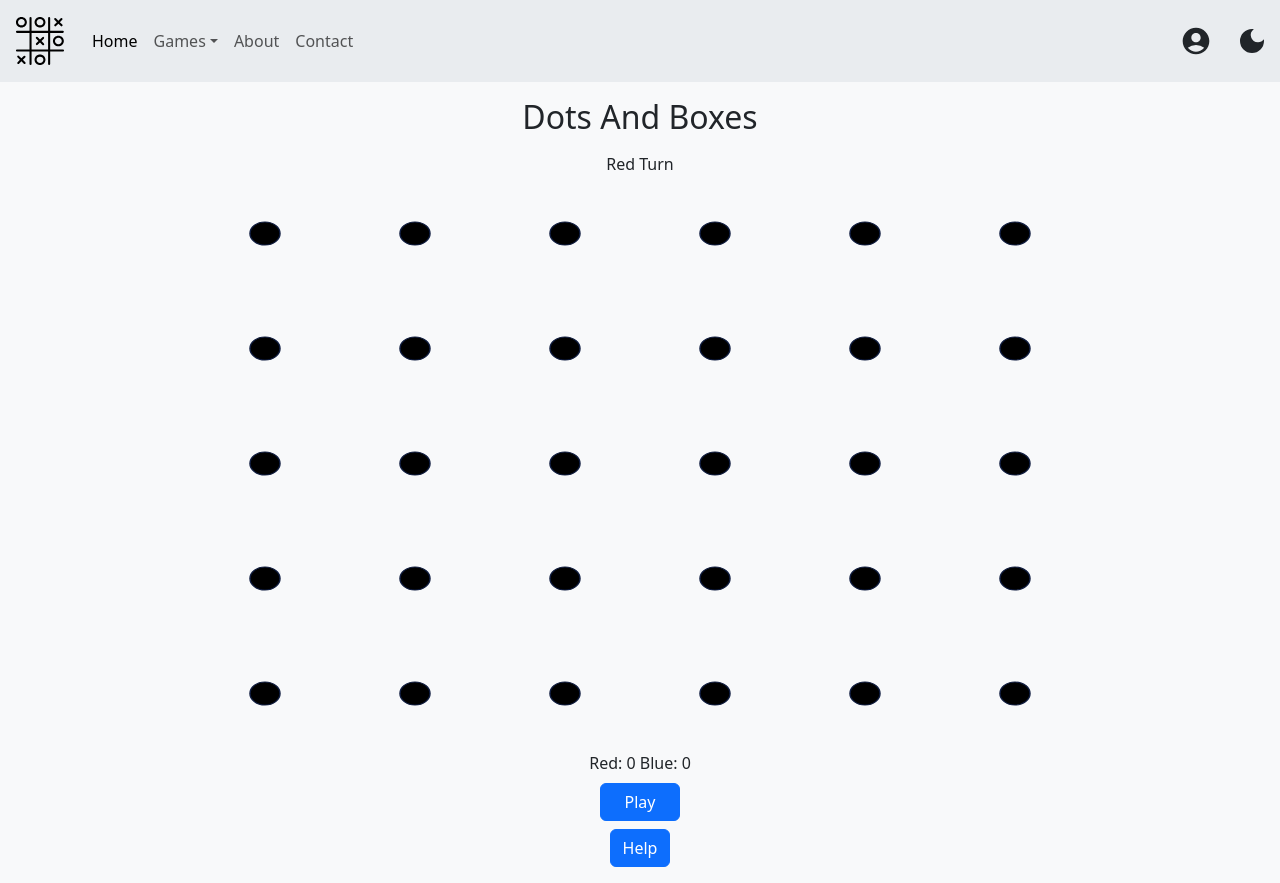
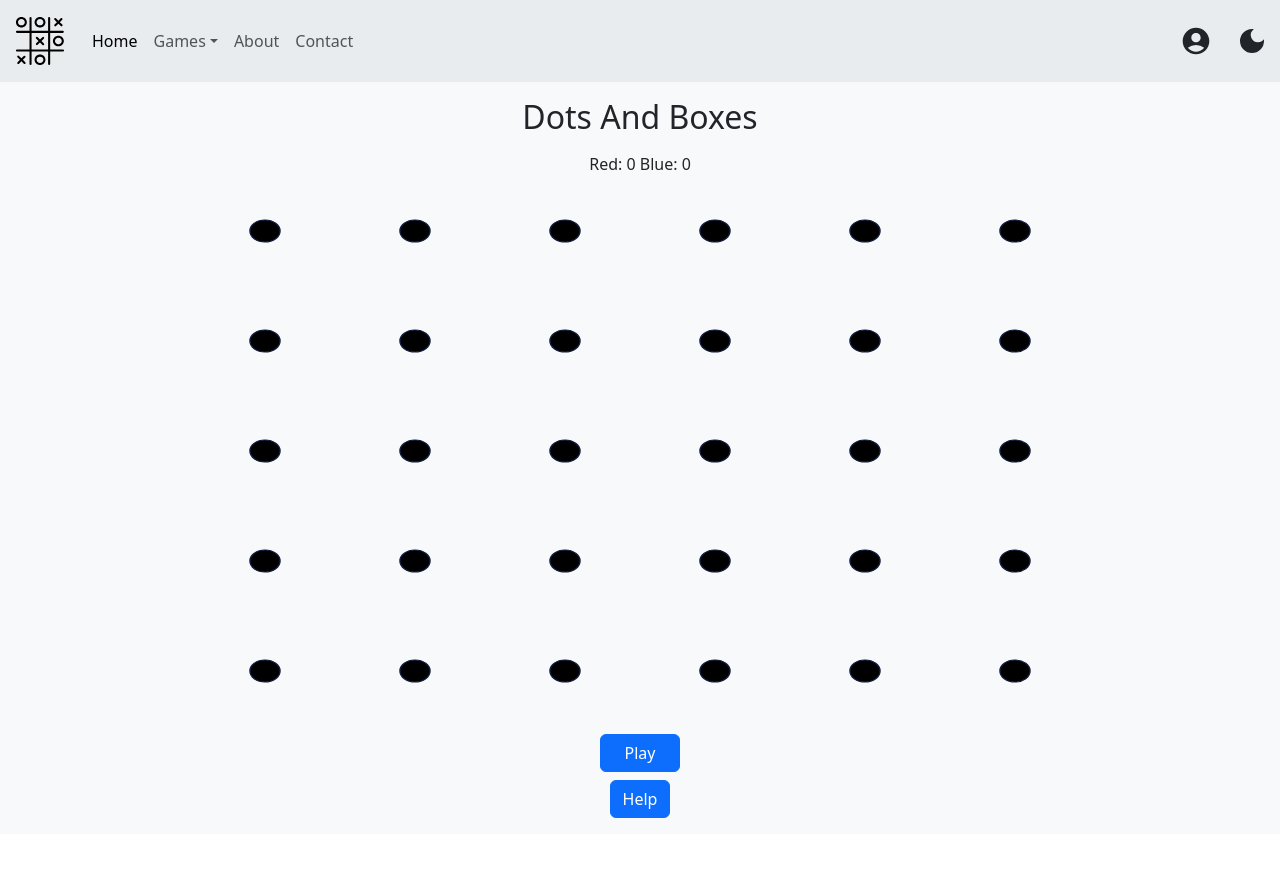
Before and after one commit to Zeden19/pencil-and-paper-games, a React (Vite) app: page /dotsandboxes in a window 1280 px wide. After the commit the page ends 834 px from the top, so only its background shows below. Built offline with nearby package versions, Linux system fonts and the light colour scheme.

Commit message:
Set winning & minor code touch ups

```diff
--- a/src/Dots&Boxes/Cell.tsx
+++ b/src/Dots&Boxes/Cell.tsx
@@ -1,4 +1,4 @@
-import useDotsAndBoxes, { Dot, Line } from "./stores.ts";
+import useDotsAndBoxes, { Box, Dot, Line } from "./stores.ts";
 import styles from "./styles.module.css";
 import classNames from "classnames/bind";
 import Lines from "./Lines.tsx";
@@ -23,6 +23,10 @@ function oppositeDirection(direction: string) {
   }
 }
 
+function isBoxComplete(box: Box): boolean {
+  return Object.values(box!.directions).every((value: Line) => value.line);
+}
+
 function Cell({ rowIndex, colIndex, cell }: Props) {
   const {
     setGrid,
@@ -36,7 +40,22 @@ function Cell({ rowIndex, colIndex, cell }: Props) {
     setCellsHighlighted,
     grid,
     boxGrid,
+    scores: { red, blue },
+    setScore,
   } = useDotsAndBoxes();
+
+  function setScoreGridTurn(box: Box) {
+    if (isBoxComplete(box!)) {
+      box.completed = true;
+      setScore(turn);
+      setGrid(grid);
+      setTurn(turn);
+      if (boxGrid.flat().every((cell) => isBoxComplete(cell)))
+      setWinner(red > blue ? "Red" : red < blue ? "Blue" : "Nobody");
+      return true;
+    }
+    return false;
+  }
 
   const circleX = 50;
   const circleY = 50;
@@ -91,23 +110,26 @@ function Cell({ rowIndex, colIndex, cell }: Props) {
           ),
         );
 
-      if (Object.values(box!.directions).every((value: Line) => value.line))
-        console.log("KILL MEE");
-
+      // most lines are a part of 2 boxes, so here we check the other box
+      let box2;
       const boxRow = boxGrid.findIndex((row) => row.includes(box!));
       const boxCol = boxGrid[boxRow].findIndex((boxCell) => boxCell === box);
-      let box2;
 
-      if ((direction === "right" || direction === "left") && boxRow !== 3 && boxRow !== 0)
+      if (
+        (direction === "right" || direction === "left") &&
+        boxRow !== 3 &&
+        drawnLine.startRow !== 0
+      )
         box2 = boxGrid[boxRow + 1][boxCol];
       else if ((direction === "up" || direction === "down") && boxCol !== 0)
         box2 = boxGrid[boxRow][boxCol + 1];
 
-      if (box2 && Object.values(box2.directions).every((value: Line) => value.line))
-        console.log("KILL ME AGAIN!");
+      if (setScoreGridTurn(box!)) return;
+      if (box2 && setScoreGridTurn(box2)) return;
 
+      // no box completed
       setGrid(grid);
-      setTurn();
+      setTurn(turn === "red" ? "blue" : "red");
       return;
     }
 
--- a/src/Dots&Boxes/DotsAndBoxesGrid.tsx
+++ b/src/Dots&Boxes/DotsAndBoxesGrid.tsx
@@ -12,7 +12,7 @@ function DotsAndBoxesGrid() {
         {grid.map((row, rowIndex) =>
           row.map((cell, colIndex) => (
             <div
-              style={{ height: "115px" }}
+              style={{ height: "110px" }}
               className={cx({
                 "col p-0": true,
               })}
--- a/src/Dots&Boxes/DotsAndBoxesPage.tsx
+++ b/src/Dots&Boxes/DotsAndBoxesPage.tsx
@@ -4,8 +4,9 @@ import DotsAndBoxesGrid from "./DotsAndBoxesGrid.tsx";
 import capitalize from "../helpers/capitalize.ts";
 
 function DotsAndBoxesPage() {
-  const { playing, startGame, turn, scores } = useDotsAndBoxes();
+  const { playing, startGame, turn, scores, winner } = useDotsAndBoxes();
   return (
+    <>
       <GamePages
         title={"Dots And Boxes"}
         startFunction={startGame}
@@ -13,10 +14,12 @@ function DotsAndBoxesPage() {
         helpModalId={"dotsandboxes"}
         helpModalDescription={"dotsandboxes"}
       >
-      {capitalize(turn)} Turn
+        {winner && <div className={"mb-2"}>{capitalize(winner)} Wins!</div>}
+        {<div>{"Red: " + scores.red + " Blue: " + scores.blue}</div>}
+        {<div>{playing && capitalize(turn) + " Turn"}</div>}
         <DotsAndBoxesGrid />
-      {"Red: " + scores.red + " Blue: " + scores.blue}
       </GamePages>
+    </>
   );
 }
 
--- a/src/Dots&Boxes/stores.ts
+++ b/src/Dots&Boxes/stores.ts
@@ -7,7 +7,7 @@ import emptyGrid from "./emptyGrid.ts";
 
 export interface Line {
   line: boolean;
-  startRow: number
+  startRow: number;
   endRow: number;
   startCol: number;
   endCol: number;
@@ -25,7 +25,7 @@ export interface Dot {
 
 export interface Box {
   directions: BoxDirections;
-  owner: "red" | "blue" | undefined;
+  completed: boolean;
 }
 
 interface BoxDirections {
@@ -50,7 +50,7 @@ interface DotsBoxesStore {
   startGame: () => void;
   setScore: (turn: "red" | "blue") => void;
   setVsCpu: () => void;
-  setTurn: () => void;
+  setTurn: (turn: "red" | "blue") => void;
   setLineDrawState: (startRow: number, startCol: number, canDrawLine: boolean) => void;
   setCellsHighlighted: (cells?: { row: number; col: number }[]) => void;
   setGrid: (newGrid: Dot[][]) => void;
@@ -68,7 +68,7 @@ const initializeBoxGrid = (boxGrid: Box[][], dotGrid: Dot[][]) => {
           down: dotGrid[i + 1][j].right!,
           up: dotGrid[i][j].right!,
         },
-        owner: undefined,
+        completed: false,
       };
     }
   }
@@ -97,11 +97,11 @@ const useDotsAndBoxes = create<DotsBoxesStore>((setState) => ({
       scores: { red: 0, blue: 0 },
     })),
   setScore: (turn: "red" | "blue") =>
-    setState((state) => ({ scores: { ...state.scores, turn: (state.scores[turn] += 1) } })),
+    setState((state) => ({ scores: { ...state.scores, [turn]: state.scores[turn] += 1 } })),
   setVsCpu: () => setState((state) => ({ vsCpu: !state.vsCpu })),
-  setTurn: () =>
+  setTurn: (turn: "red" | "blue") =>
     setState((state) => ({
-      turn: state.turn === "red" ? "blue" : "red",
+      turn: turn,
       lineDrawState: { startRow: NaN, startCol: NaN, canDrawLine: false },
       grid: state.grid.map((row) => row.map((col) => ({ ...col, highlighted: false }))),
     })),
```
Lines whose indentation alone changed are shown as unchanged.
